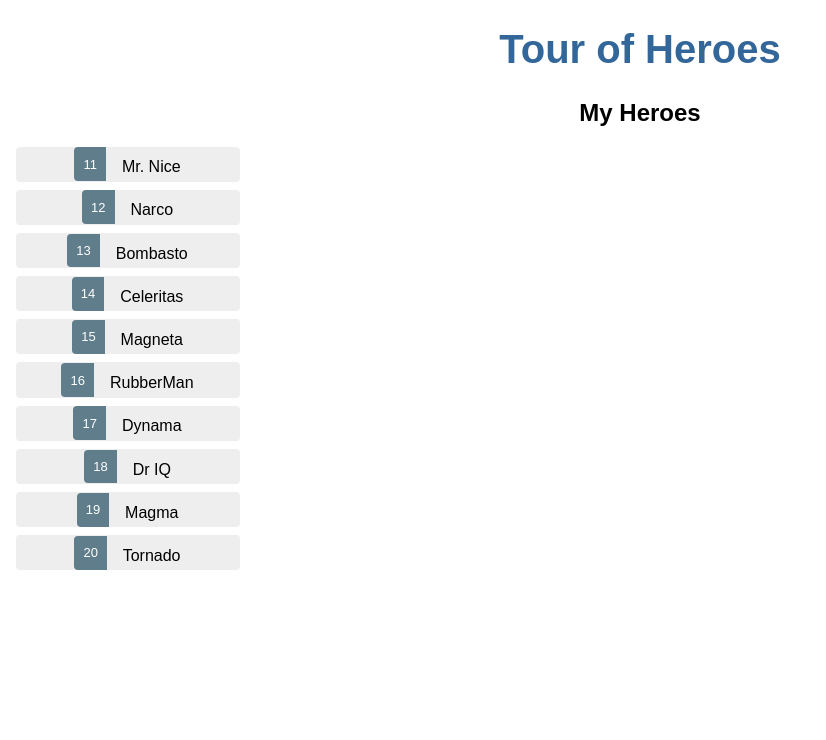
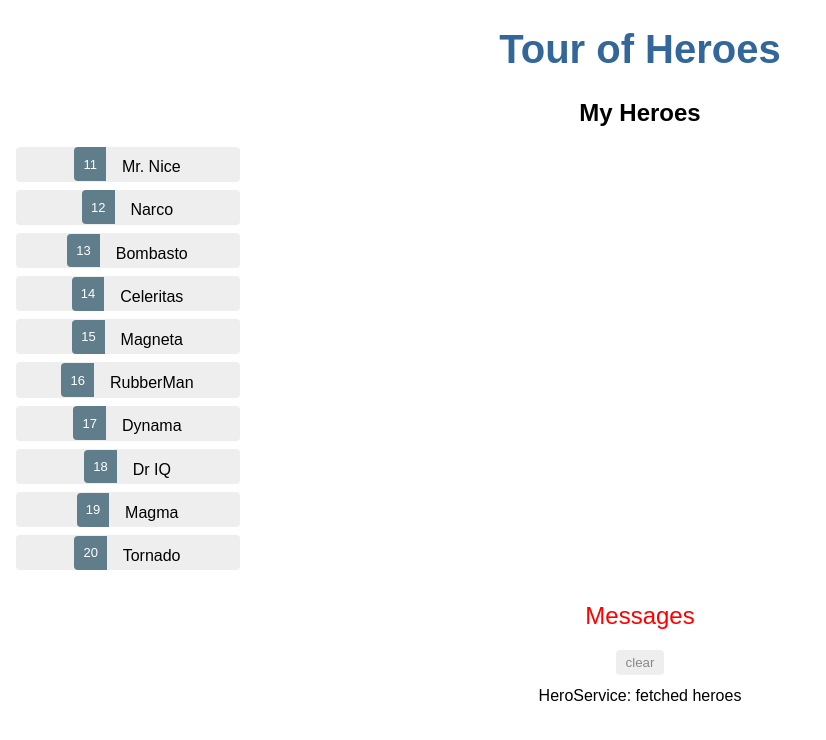
Before and after one commit to ohduran-attempts/angular-review, an Angular app in the folder angular-tour-of-heroes/: page / in a window 1280 px wide. Shown: the top 740 px of the page, without its empty margins (0-826 px from the left). Built offline with nearby package versions, Linux system fonts and the light colour scheme.

Commit message:
Services in heroes and messages

```diff
--- a/angular-tour-of-heroes/src/app/app.component.html
+++ b/angular-tour-of-heroes/src/app/app.component.html
@@ -4,4 +4,5 @@
     {{ title }}
   </h1>
   <app-heroes></app-heroes>
+  <app-messages></app-messages>
 </div>
--- a/angular-tour-of-heroes/src/app/app.module.ts
+++ b/angular-tour-of-heroes/src/app/app.module.ts
@@ -5,12 +5,14 @@
 import { AppComponent } from './app.component';
 import { HeroesComponent } from './heroes/heroes.component';
 import { HeroDetailComponent } from './hero-detail/hero-detail.component';
+import { MessagesComponent } from './messages/messages.component';
 
 @NgModule({
   declarations: [
     AppComponent,
     HeroesComponent,
-    HeroDetailComponent
+    HeroDetailComponent,
+    MessagesComponent
   ],
   imports: [
     BrowserModule,
--- a/angular-tour-of-heroes/src/app/hero.service.ts
+++ b/angular-tour-of-heroes/src/app/hero.service.ts
@@ -2,15 +2,17 @@
 import { Hero } from './hero';
 import { HEROES } from './mock-heroes';
 import { Observable, of} from 'rxjs';
+import { MessageService } from './message.service';
 
 @Injectable({
   providedIn: 'root'
 })
 export class HeroService {
 
-  constructor() { }
+  constructor(private messageService: MessageService) { }
 
   getHeroes(): Observable<Hero[]> {
+    this.messageService.add('HeroService: fetched heroes');
     return of(HEROES);
   }
 }
--- /dev/null
+++ b/angular-tour-of-heroes/src/app/message.service.ts
@@ -0,0 +1,18 @@
+import { Injectable } from '@angular/core';
+
+@Injectable({
+  providedIn: 'root'
+})
+export class MessageService {
+  messages: string[] = [];
+
+  add(message:string){
+    this.messages.push(message);
+  }
+
+  clear(){
+    this.messages = [];
+  }
+
+  constructor() { }
+}
--- /dev/null
+++ b/angular-tour-of-heroes/src/app/messages/messages.component.css
@@ -0,0 +1,35 @@
+/* MessagesComponent's private CSS styles */
+h2 {
+  color: red;
+  font-family: Arial, Helvetica, sans-serif;
+  font-weight: lighter;
+}
+body {
+  margin: 2em;
+}
+body, input[text], button {
+  color: crimson;
+  font-family: Cambria, Georgia;
+}
+
+button.clear {
+  font-family: Arial;
+  background-color: #eee;
+  border: none;
+  padding: 5px 10px;
+  border-radius: 4px;
+  cursor: pointer;
+  cursor: hand;
+}
+button:hover {
+  background-color: #cfd8dc;
+}
+button:disabled {
+  background-color: #eee;
+  color: #aaa;
+  cursor: auto;
+}
+button.clear {
+  color: #888;
+  margin-bottom: 12px;
+}
--- /dev/null
+++ b/angular-tour-of-heroes/src/app/messages/messages.component.html
@@ -0,0 +1,8 @@
+<div *ngIf="messageService.messages.length">
+
+  <h2>Messages</h2>
+  <button class="clear"
+          (click)="messageService.clear()">clear</button>
+  <div *ngFor='let message of messageService.messages'> {{message}} </div>
+
+</div>
--- /dev/null
+++ b/angular-tour-of-heroes/src/app/messages/messages.component.ts
@@ -0,0 +1,16 @@
+import { Component, OnInit } from '@angular/core';
+import { MessageService } from '../message.service';
+
+@Component({
+  selector: 'app-messages',
+  templateUrl: './messages.component.html',
+  styleUrls: ['./messages.component.css']
+})
+export class MessagesComponent implements OnInit {
+
+  constructor(public messageService: MessageService) { }
+
+  ngOnInit() {
+  }
+
+}
```
Also changed, not shown: 2 other files (tests, documents, lock files or other folders).
